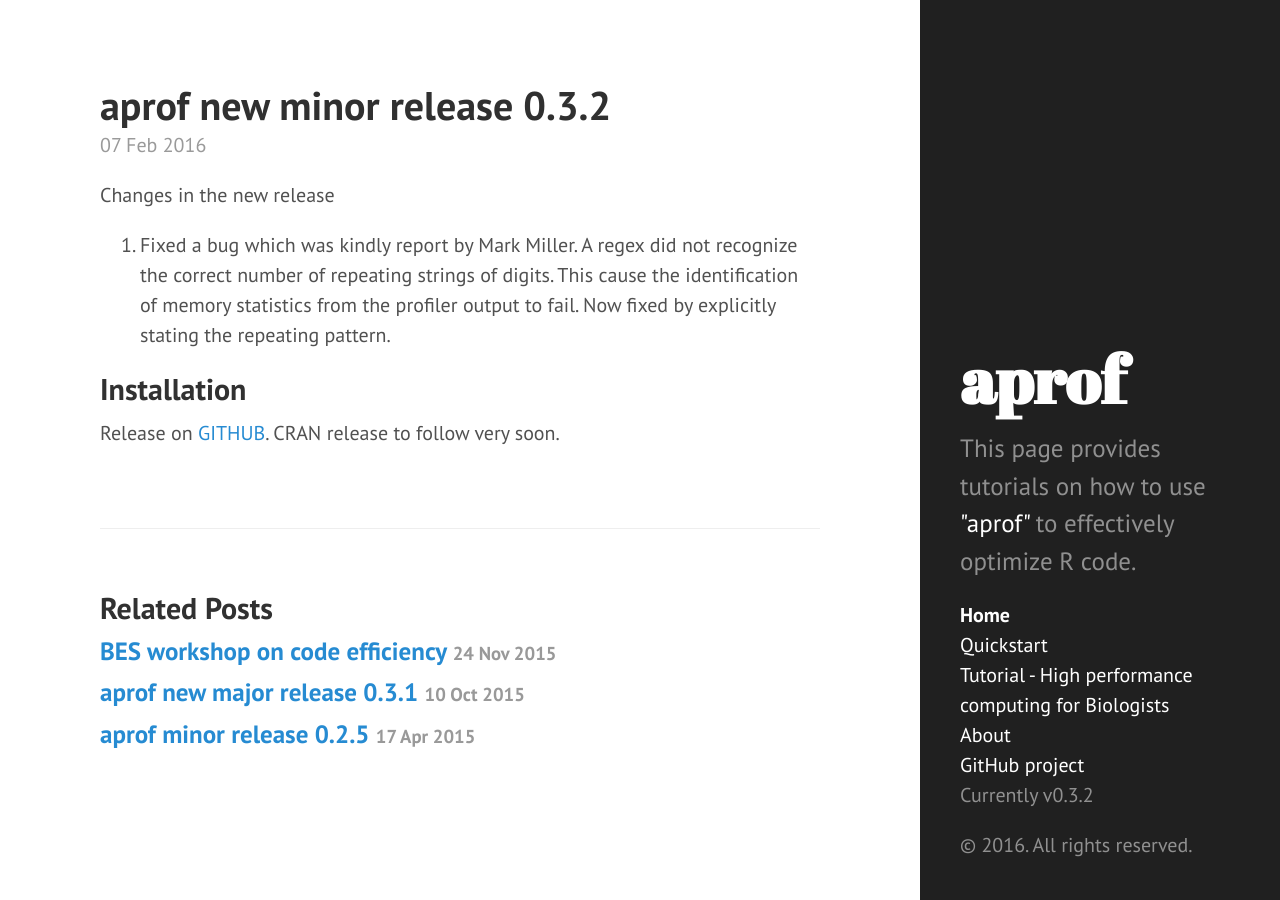
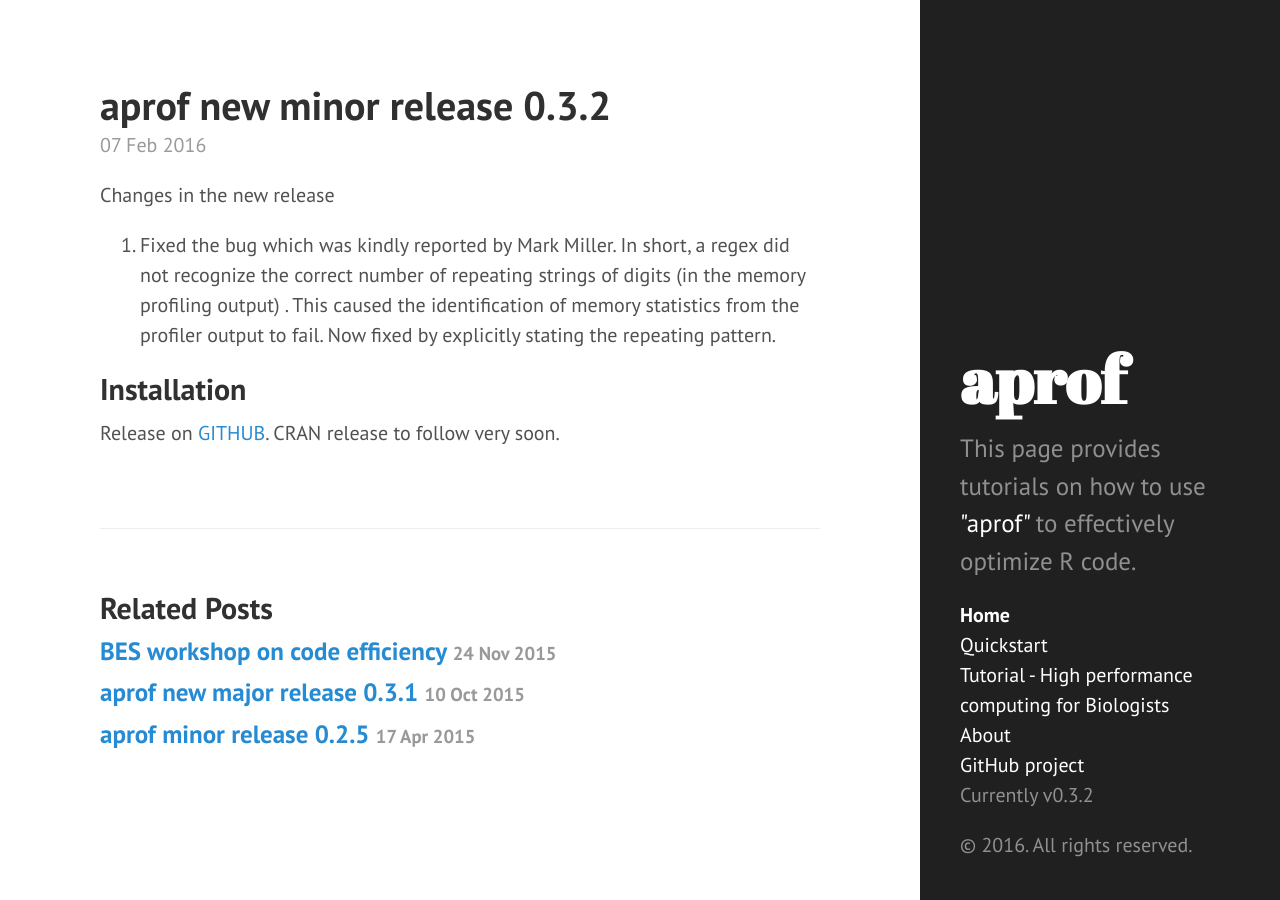
Before and after one commit to MarcoDVisser/aprof, a Jekyll site: the page built from _posts/2016-02-07-aprof0.3.2.md, in a window 1280 px wide. Built offline with Jekyll 4.4.1, drawn with Linux system fonts in a browser that asks for light colours.

Commit message:
Spelling

```diff
--- a/_posts/2016-02-07-aprof0.3.2.md
+++ b/_posts/2016-02-07-aprof0.3.2.md
@@ -5,7 +5,7 @@ title: aprof new minor release 0.3.2
 
 Changes in the new release
 
-1. Fixed a bug which was kindly report by Mark Miller. A regex did not recognize the correct number of repeating strings of digits. This cause the identification of memory statistics from the profiler output to fail. Now fixed by explicitly stating the repeating pattern.
+1. Fixed the bug which was kindly reported by Mark Miller. In short, a regex did not recognize the correct number of repeating strings of digits (in the memory profiling output) . This caused the identification of memory statistics from the profiler output to fail. Now fixed by explicitly stating the repeating pattern.
 
 
 ## Installation
```
